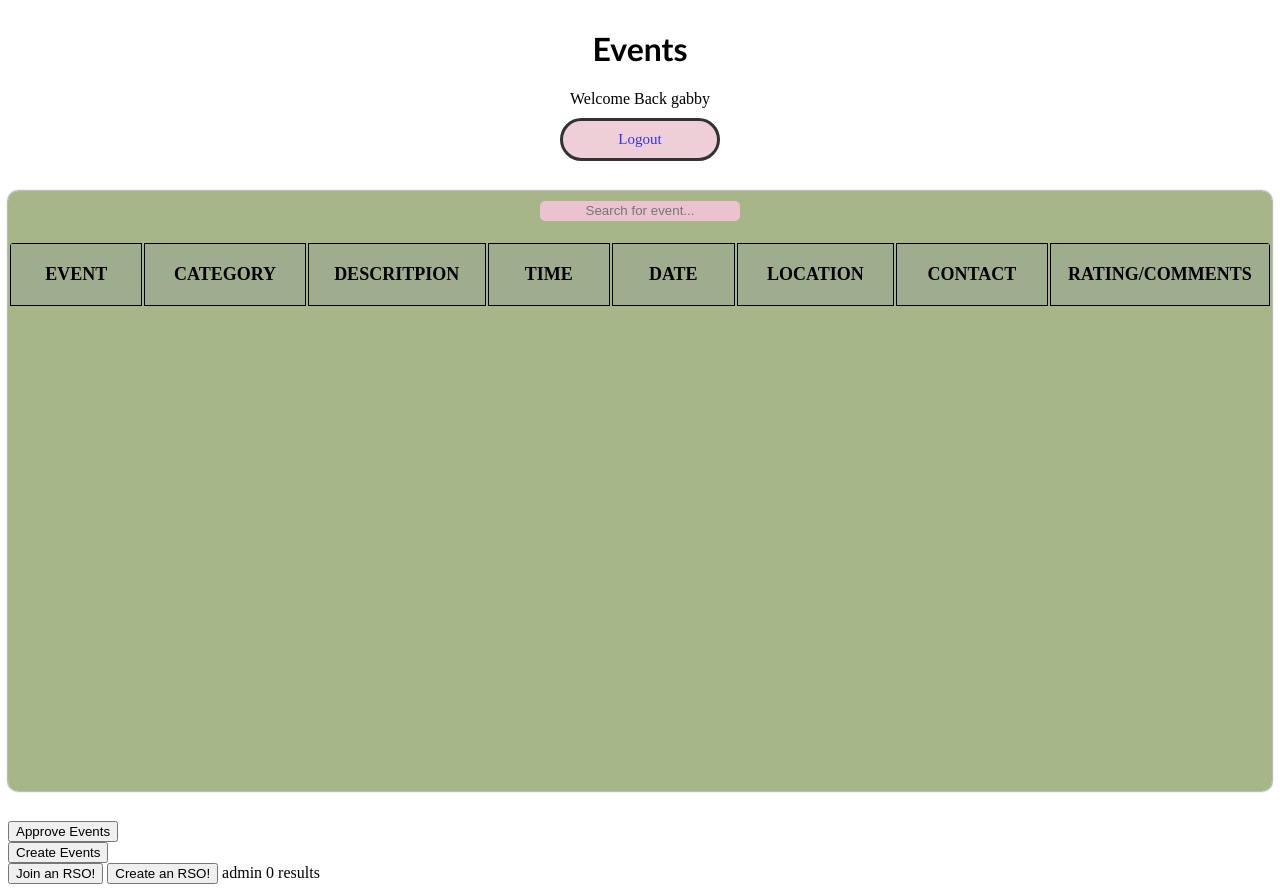
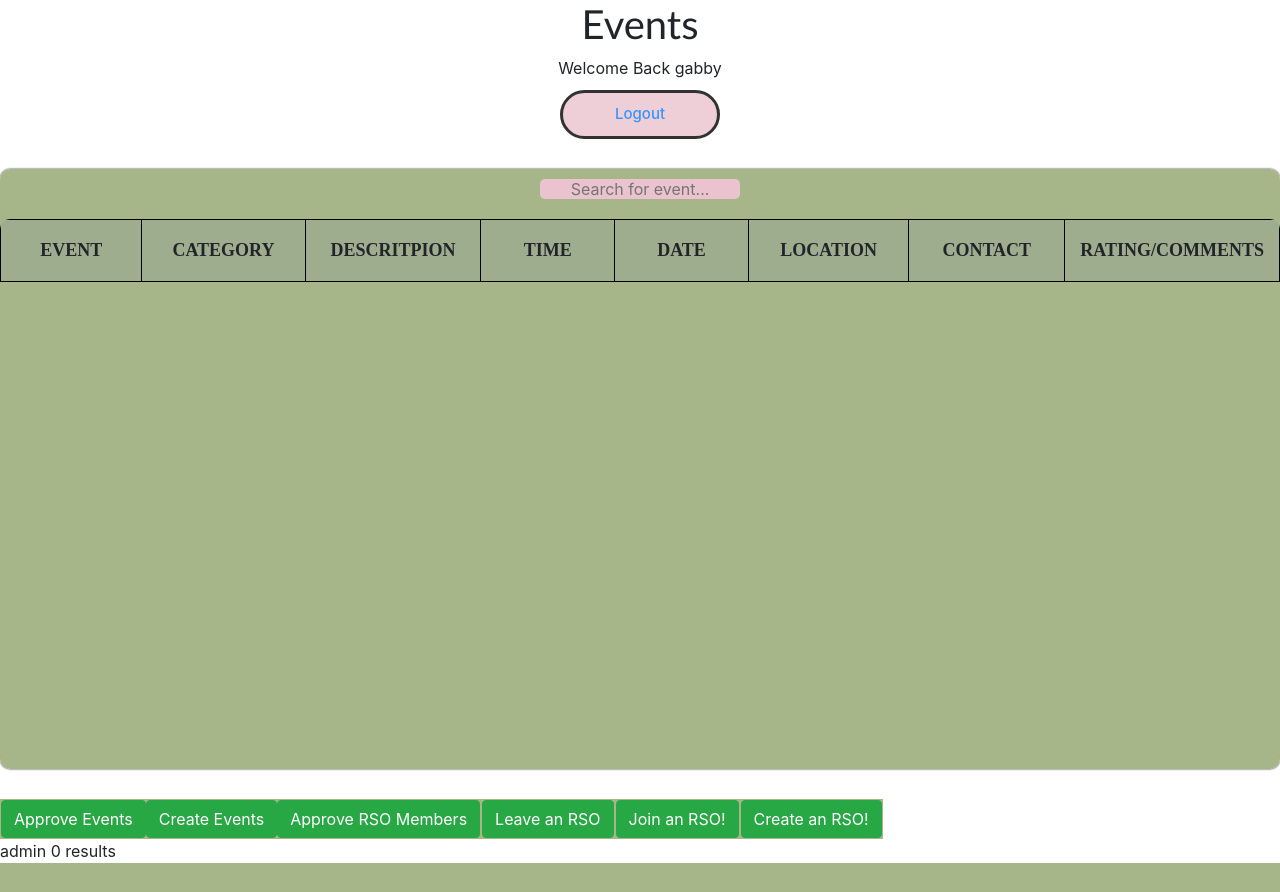
Before and after one commit to GabLikesCoffee/DatabaseConceptsProjectMAMP, a PHP site: page /homePage.php in a window 1280 px wide. After the commit the page ends 863 px from the top, so only its background shows below. Run offline with PHP 8.4, Linux system fonts and the light colour scheme; a user stored in the database is signed in; data comes from the database, SQL or seed files in the repository; a stand-in replaces the project's code that opens the database connection; lists and menus that the app fills with data are empty.

Commit message:
Added buttons and button bootstrap to the home page

```diff
--- a/homePage.php
+++ b/homePage.php
@@ -1,6 +1,8 @@
 <html>
 
 <head>
+    <link rel="stylesheet" href="https://cdn.jsdelivr.net/npm/bootstrap@4.0.0/dist/css/bootstrap.min.css"
+        integrity="sha384-Gn5384xqQ1aoWXA+058RXPxPg6fy4IWvTNh0E263XmFcJlSAwiGgFAW/dAiS6JXm" crossorigin="anonymous">
 
 </head>
 
@@ -42,9 +44,20 @@
             </div>
         </div>
     </div>
+
+    <table>
+        <tr>
+            <td>
                 <div id="approveEventBtnDiv"></div>
-    <a href="joinRso.php"><button>Join an RSO!</button></a>
-    <a href="createRso.php"><button>Create an RSO!</button></a>
+            </td>
+            <td>
+                <div id="leaveRSOBtnDiv"></div>
+            </td>
+
+            <td><a href="joinRso.php"><button class="btn btn-success">Join an RSO!</button></a></td>
+            <td><a href="createRso.php"><button class="btn btn-success">Create an RSO!</button></a></td>
+        </tr>
+    </table>
 </body>
 
 </html>
@@ -60,21 +73,45 @@ if (!$_SESSION['userId']) {
 $userId = $_SESSION['userId'];
 
 $sqlCheckAdmin = "SELECT * FROM Users WHERE userId='$userId'";
+$sqlCheckRSOCreator = "SELECT * FROM RSO WHERE creator='$userId'";
+$sqlCheckRSOMember = "SELECT * FROM RSOmembers WHERE userId='$userId'";
 $sqlCheckAdminResults = $conn->query($sqlCheckAdmin);
+$sqlCheckRSOCreatorResults = $conn->query($sqlCheckRSOCreator);
+$sqlCheckRSOMemberResults = $conn->query($sqlCheckRSOMember);
 
 $item = $sqlCheckAdminResults->fetch_assoc();
+$item2 = $sqlCheckRSOCreatorResults->fetch_assoc();
+$item3 = $sqlCheckRSOMemberResults->fetch_assoc();
 
 if ($item) {
     $userLevel = $item["userLevel"];
     echo $userLevel;
 }
 
+if ($item3) {
+    echo "
+        <script type=\"text/javascript\">
+            let insertRSOLeaveButton = '<a href=leaveRso.php><button class=\"btn btn-success\">Leave an RSO</button></a>';
+            document.getElementById('leaveRSOBtnDiv').innerHTML = insertRSOLeaveButton;
+        </script>
+    ";
+}
+if ($item2) {
+    echo "
+        <script type=\"text/javascript\">
+            let insertButtons = '<td><a href=approveRSOMembers.php><button class=\"btn btn-success\">Approve RSO Members</button></a></td>';
+            document.getElementById('approveEventBtnDiv').innerHTML = insertButtons;
+        </script>
+    ";
+}
+
 if ($userLevel == "admin") {
     echo "
         <script type=\"text/javascript\">
-            let insertButtons = '<a href=approveEvents.php><button>Approve Events</button></a><br />';
-            insertButtons += '<a href=createEvents.php><button>Create Events</button></a>';
-            document.getElementById('approveEventBtnDiv').innerHTML = insertButtons;
+            let insertButtons2 = '<td><a href=approveEvents.php><button class=\"btn btn-success\">Approve Events</button></a></td>';
+            insertButtons2 += '<td><a href=createEvents.php><button class=\"btn btn-success\">Create Events</button></a></td>';
+            insertButtons2 += '<td><a href=approveRSOMembers.php><button class=\"btn btn-success\">Approve RSO Members</button></a></td>';
+            document.getElementById('approveEventBtnDiv').innerHTML = insertButtons2;
         </script>
     ";
 
@@ -334,7 +371,11 @@ $conn->close();
         color: #777;
     }
 
-    .rating input:checked ~ label:before {
+    .rating input:checked~label:before {
         color: #ffcc00;
     }
+
+    #approveEventBtnDiv {
+        display: inline;
+    }
 </style>
```
Lines whose indentation alone changed are shown as unchanged.
